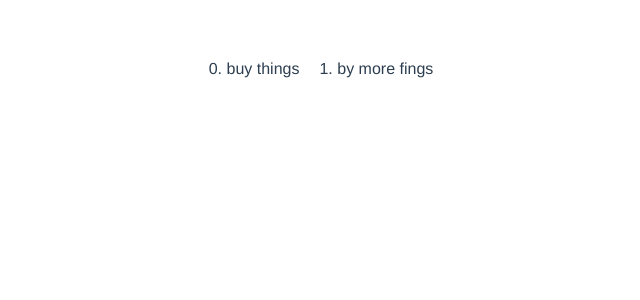
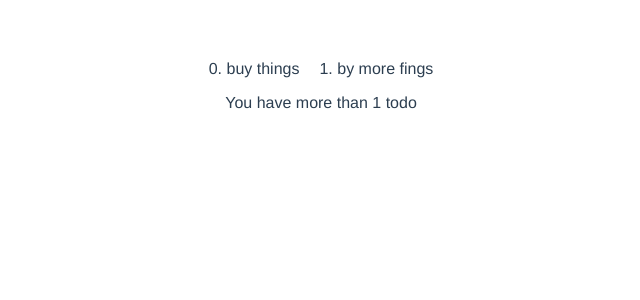
Before and after one commit to bdurb/fun-with-vue, a Vue app: page / in a window 1280 px wide. Shown: the top 300 px of the page, without its empty margins (319-959 px from the left). Built offline with nearby package versions, Linux system fonts and the light colour scheme.

Commit message:
working with vue directives v-if and v-else

```diff
--- a/src/components/Todos.vue
+++ b/src/components/Todos.vue
@@ -4,6 +4,8 @@
       <ul>
         <li v-for="(data, index) in todos" :key="index">{{ index }}. {{ data.todo }}</li>
       </ul>
+      <p v-if="todos.length >= 1">You have more than 1 todo</p>
+      <p v-else>You have less than or equal to 1 todo</p>
     </div>
   </div>
 </template>
```
